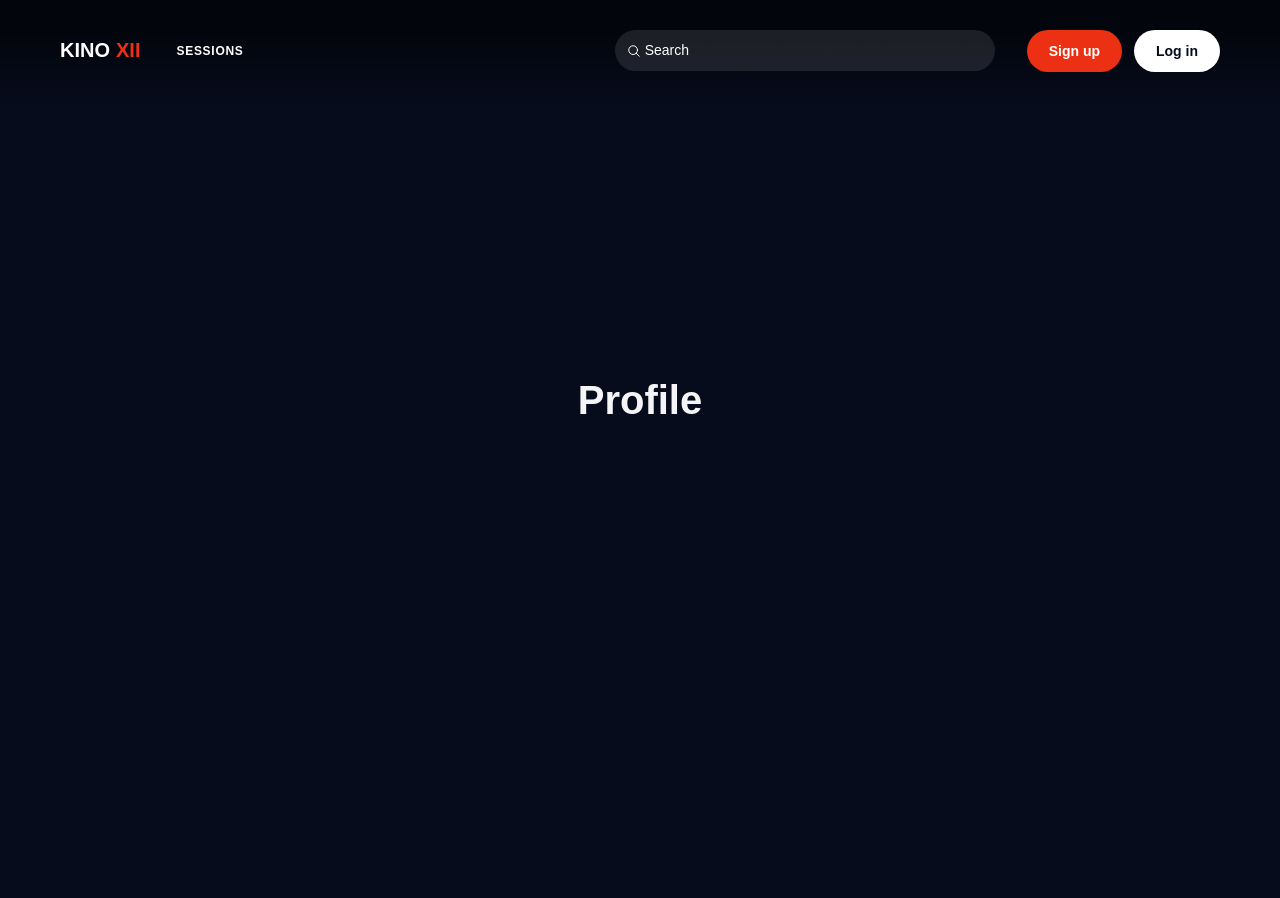
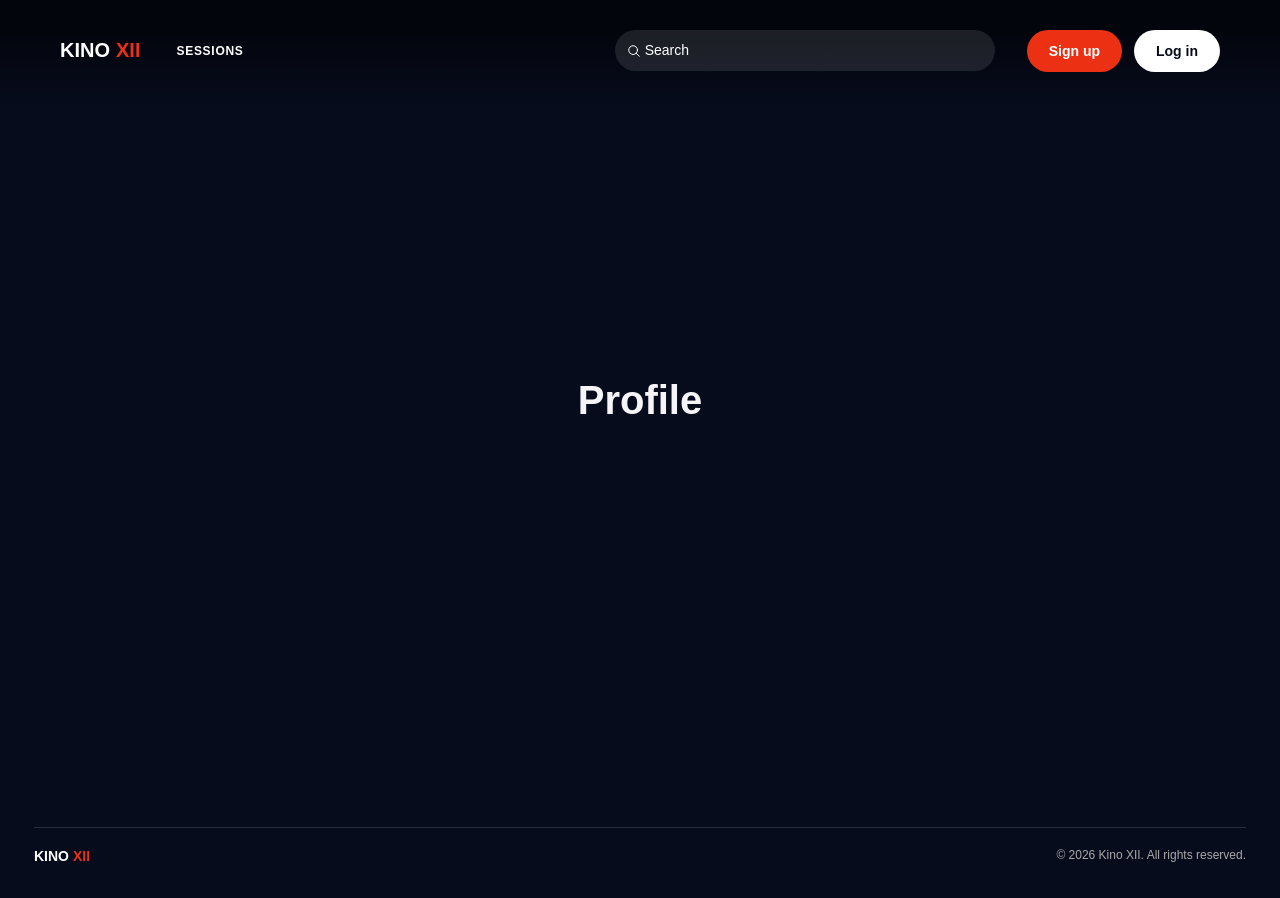
Before and after one commit to Sandroo10/Movie-Website, a React (Vite) app: page /profile in a window 1280 px wide. Before the commit the page ends 800 px from the top, so only its background shows below. Built offline with nearby package versions, Linux system fonts and the light colour scheme.

Commit message:
footer added

```diff
--- a/src/App.tsx
+++ b/src/App.tsx
@@ -1,12 +1,14 @@
 import '@/App.css'
 import { AppRouter } from '@/app/AppRouter'
 import { SiteHeader } from '@/components/layout/header/SiteHeader'
+import { SiteFooter } from '@/components/layout/footer/SiteFooter'
 
 export default function App() {
   return (
     <>
       <SiteHeader />
       <AppRouter />
+      <SiteFooter />
     </>
   )
 }
--- /dev/null
+++ b/src/components/layout/footer/SiteFooter.module.scss
@@ -0,0 +1,47 @@
+.footer {
+  padding: 27px 34px 34px;
+  background: var(--color-background);
+}
+
+.content {
+  display: flex;
+  align-items: center;
+  justify-content: space-between;
+  gap: 10px;
+  padding-top: 20px;
+  border-top: 1px solid #2a2c3d;
+}
+
+.brand {
+  display: inline-flex;
+  flex-shrink: 0;
+  gap: 4px;
+  color: #fff;
+  font-size: 14px;
+  font-weight: 800;
+  line-height: normal;
+  text-decoration: none;
+}
+
+.brandAccent {
+  color: var(--color-accent);
+}
+
+.copyright {
+  color: #a9a9a9;
+  font-size: 12px;
+  font-weight: 400;
+  line-height: 1.3;
+}
+
+@media (max-width: 650px) {
+  .footer {
+    padding-right: 24px;
+    padding-left: 24px;
+  }
+
+  .content {
+    flex-wrap: wrap;
+    row-gap: 16px;
+  }
+}
--- /dev/null
+++ b/src/components/layout/footer/SiteFooter.tsx
@@ -0,0 +1,16 @@
+import { Link } from 'react-router'
+import styles from './SiteFooter.module.scss'
+
+export function SiteFooter() {
+  return (
+    <footer className={styles.footer}>
+      <div className={styles.content}>
+        <Link className={styles.brand} to="/" aria-label="KINO XII home">
+          <span>KINO</span>
+          <span className={styles.brandAccent}>XII</span>
+        </Link>
+        <p className={styles.copyright}>© 2026 Kino XII. All rights reserved.</p>
+      </div>
+    </footer>
+  )
+}
```
